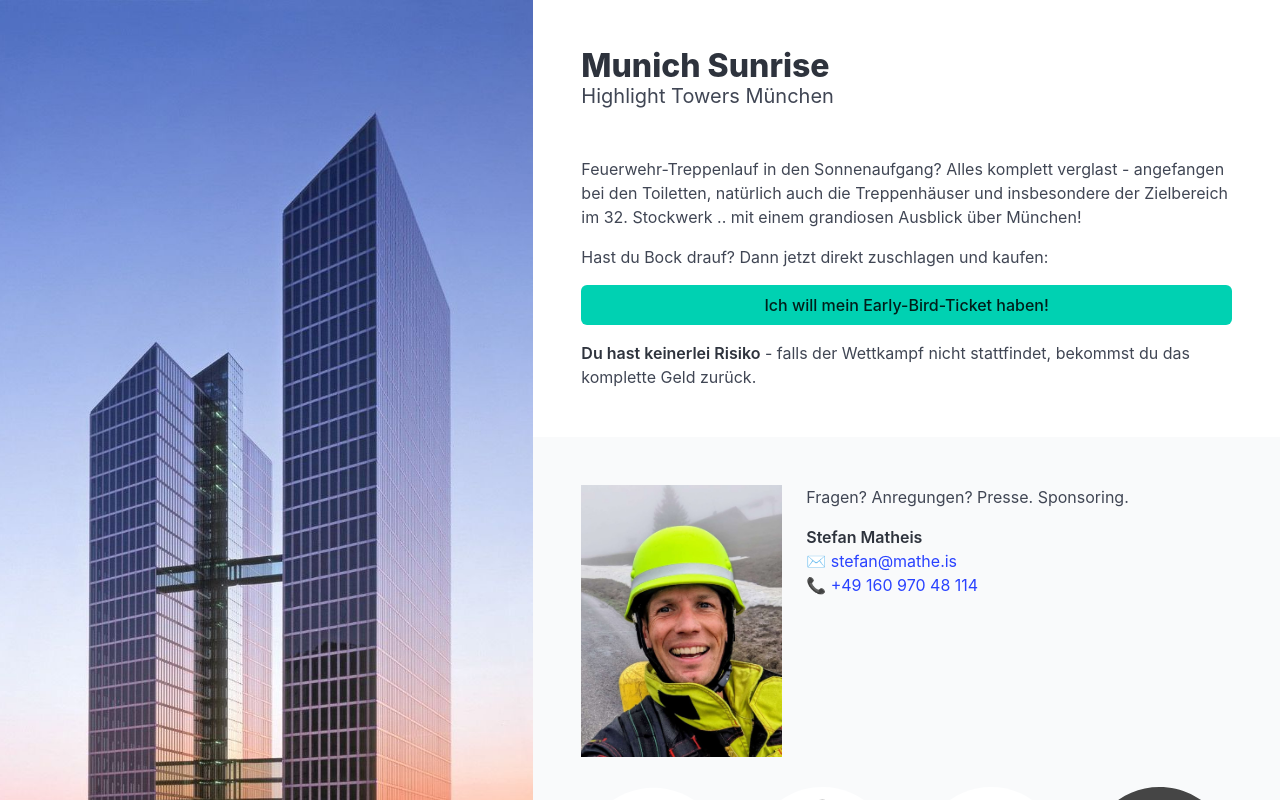
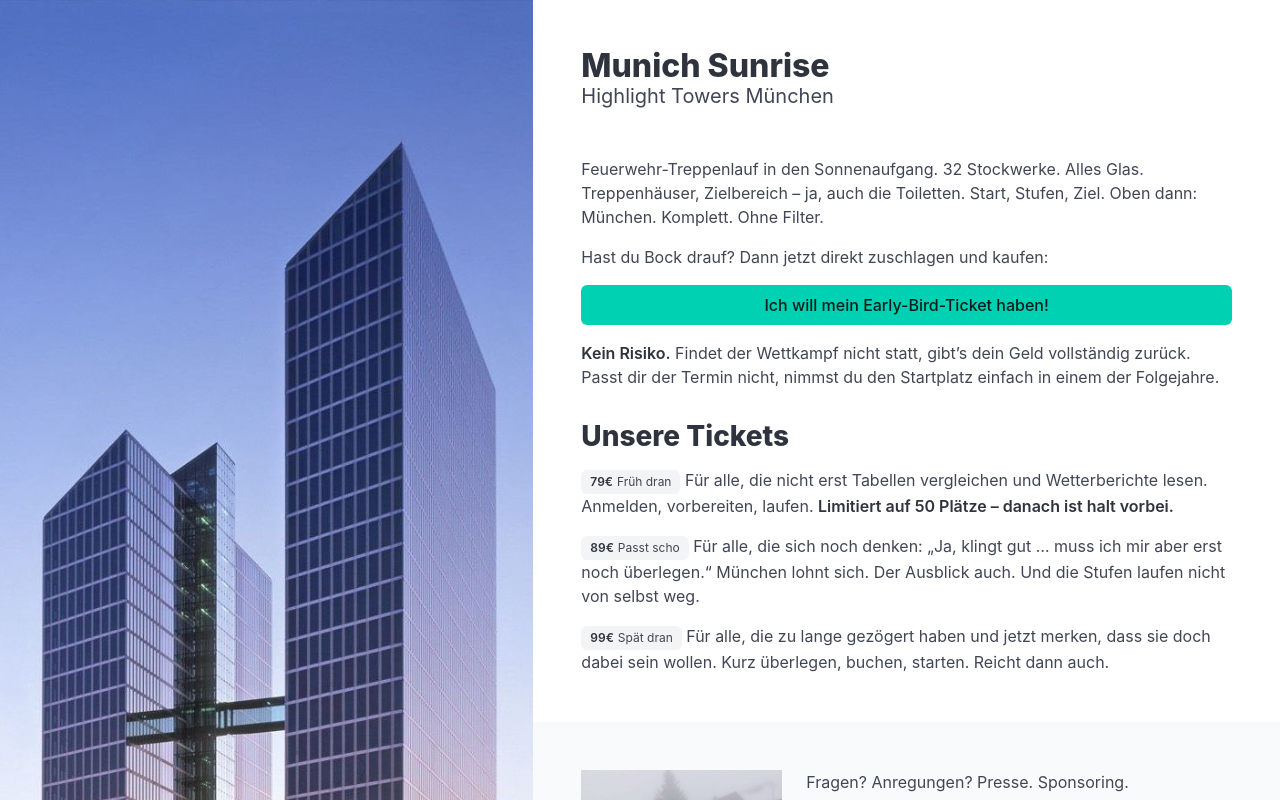
Before and after one commit to steffkes/munich-sunrise, a Nuxt app: page / in a window 1280 px wide. Shown: the top 800 px of the page. Built offline with nearby package versions, Linux system fonts and the light colour scheme.

Commit message:
explain ticket strategy

```diff
--- a/app.vue
+++ b/app.vue
@@ -67,7 +67,7 @@
       style="
         background-image: url(/images/hero.jpg);
         background-size: cover;
-        background-position: 65% 50%;
+        background-position: 62% 50%;
         min-height: 50vh;
       "
     >
@@ -97,15 +97,14 @@
       /></a>
 
       <div class="my-6 px-6">
-        <h1 class="title">Munich Sunrise</h1>
-        <p class="subtitle">Highlight Towers München</p>
+        <div class="content">
+          <h1 class="title">Munich Sunrise</h1>
+          <p class="subtitle mb-6">Highlight Towers München</p>
 
-        <div class="content my-6">
           <p>
-            Feuerwehr-Treppenlauf in den Sonnenaufgang? Alles komplett verglast
-            - angefangen bei den Toiletten, natürlich auch die Treppenhäuser und
-            insbesondere der Zielbereich im 32. Stockwerk .. mit einem
-            grandiosen Ausblick über München!
+            Feuerwehr-Treppenlauf in den Sonnenaufgang. 32 Stockwerke. Alles
+            Glas. Treppenhäuser, Zielbereich – ja, auch die Toiletten. Start,
+            Stufen, Ziel. Oben dann: München. Komplett. Ohne Filter.
           </p>
 
           <p>Hast du Bock drauf? Dann jetzt direkt zuschlagen und kaufen:</p>
@@ -119,8 +118,32 @@
           </p>
 
           <p>
-            <strong>Du hast keinerlei Risiko</strong> - falls der Wettkampf
-            nicht stattfindet, bekommst du das komplette Geld zurück.
+            <strong>Kein Risiko.</strong> Findet der Wettkampf nicht statt,
+            gibt’s dein Geld vollständig zurück. Passt dir der Termin nicht,
+            nimmst du den Startplatz einfach in einem der Folgejahre.
+          </p>
+
+          <h2>Unsere Tickets</h2>
+
+          <p>
+            <span class="tag"><strong class="mr-1">79€</strong> Früh dran</span>
+            Für alle, die nicht erst Tabellen vergleichen und Wetterberichte
+            lesen. Anmelden, vorbereiten, laufen.
+            <strong>Limitiert auf 50 Plätze – danach ist halt vorbei.</strong>
+          </p>
+          <p>
+            <span class="tag"
+              ><strong class="mr-1">89€</strong> Passt scho</span
+            >
+            Für alle, die sich noch denken: „Ja, klingt gut … muss ich mir aber
+            erst noch überlegen.“ München lohnt sich. Der Ausblick auch. Und die
+            Stufen laufen nicht von selbst weg.
+          </p>
+          <p>
+            <span class="tag"><strong class="mr-1">99€</strong> Spät dran</span>
+            Für alle, die zu lange gezögert haben und jetzt merken, dass sie
+            doch dabei sein wollen. Kurz überlegen, buchen, starten. Reicht dann
+            auch.
           </p>
         </div>
       </div>
```
